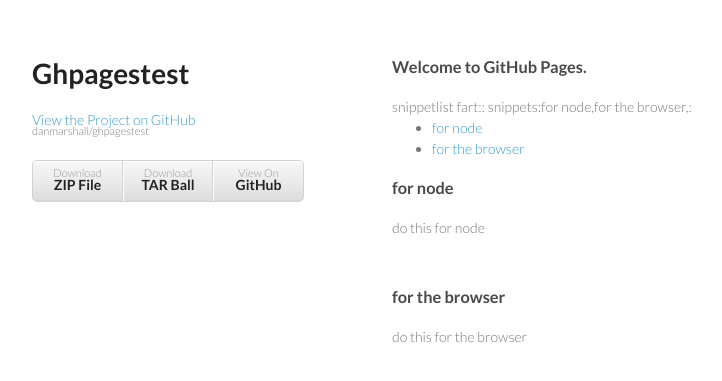
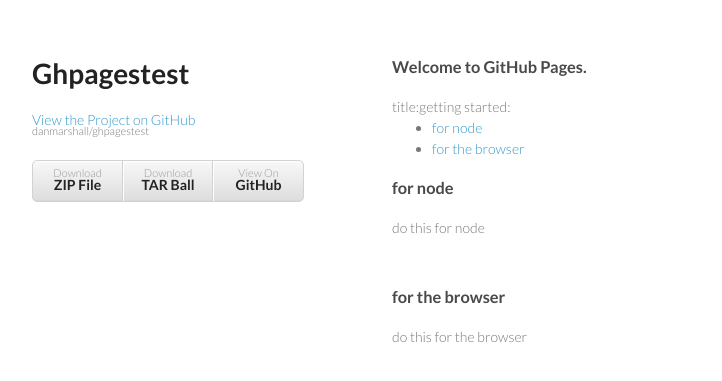
Before and after one commit to danmarshall/ghpagestest, a Jekyll site: the page built from docs/getting-started/index.html, in a window 1280 px wide. Shown: the top 381 px of the page, without its empty margins (178-900 px from the left). Built offline with Jekyll 4.4.1, drawn with Linux system fonts in a browser that asks for light colours.

Commit message:
Update snippetlist.html

```diff
--- a/_layouts/snippetlist.html
+++ b/_layouts/snippetlist.html
@@ -1,12 +1,8 @@
 ---
 layout: default
-title: page.title
 ---
-snippetlist
 
-fart:{{ page.fart }}:
-
-snippets:{% for snippet in page.snippets %}{{ snippet }},{% endfor %}:
+title:{{ page.title }}:
 
 {{ content }}
 
```
